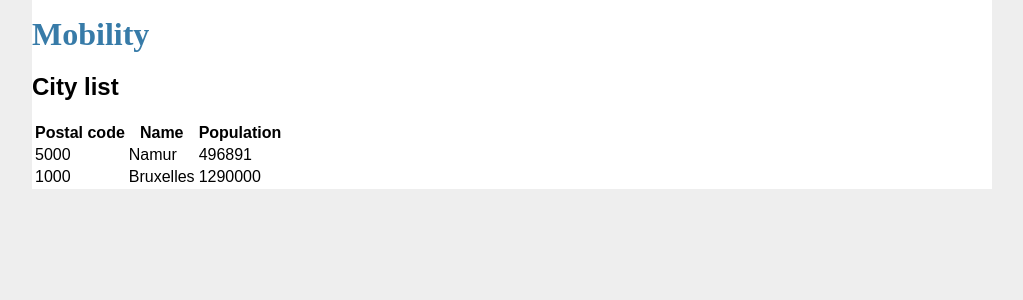
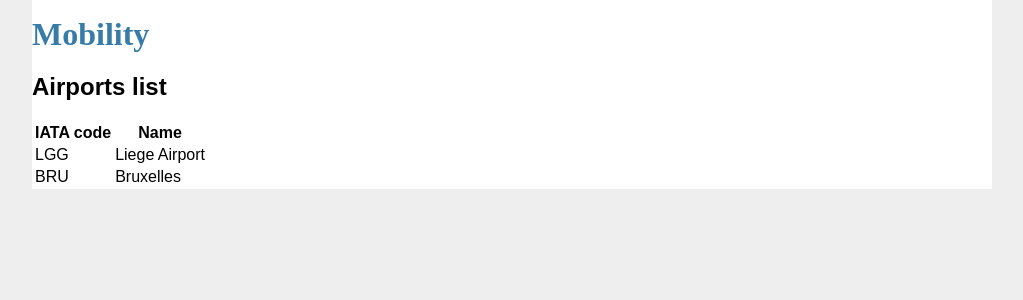
Before and after one commit to Younesdjzz/Bac1-website, a Flask app: page / in a window 1280 px wide. Shown: the part 50-350 px from the top of the page, without its empty margins (128-1151 px from the left). Run offline with Flask 3, Linux system fonts and the light colour scheme.

Commit message:
Modifications for 2025's project

```diff
--- a/mobility/__init__.py
+++ b/mobility/__init__.py
@@ -13,8 +13,8 @@ def create_app(test_config=None):
             DATABASE=os.path.join(app.root_path, 'poudlard.sqlite'),
         )
 
-    from . import city
-    app.register_blueprint(city.bp)
+    from . import airport
+    app.register_blueprint(airport.bp)
 
     app.add_url_rule('/', endpoint='index')
 
--- /dev/null
+++ b/mobility/airport.py
@@ -0,0 +1,13 @@
+from flask import (
+      Blueprint, render_template
+)
+
+from mobility.models.airport import get_airports
+
+bp = Blueprint('city', __name__)
+
+# Define the routes code
+@bp.route('/')
+def airport_list():
+    airports = get_airports()
+    return render_template("airports.html", airports=airports)
--- a/mobility/city.py
+++ /dev/null
@@ -1,11 +0,0 @@
-from flask import (
-      Blueprint, render_template
-)
-
-bp = Blueprint('city', __name__)
-
-# Define the routes code
-@bp.route('/')
-def city_list():
-    cities = [(5000, "Namur", 496891), (1000, "Bruxelles", 1290000)]
-    return render_template("base.html", cities=cities)
--- /dev/null
+++ b/mobility/models/airport.py
@@ -0,0 +1,4 @@
+def get_airports():
+    airports = [{"iata":"LGG", "name":"Liege Airport"},
+                {"iata":"BRU", "name":"Bruxelles"}]
+    return airports
--- /dev/null
+++ b/mobility/templates/airports.html
@@ -0,0 +1,17 @@
+{% extends "base.html" %}
+{% block content %}
+
+<h2>Airports list</h2>
+<table>
+    <tr>
+        <th>IATA code</th>
+        <th>Name</th>
+    </tr>
+    {% for airport in airports %}
+    <tr>
+        <td>{{ airport['iata'] }}</td>
+        <td>{{ airport['name'] }}</td>
+    </tr>
+    {% endfor %}
+</table>
+{% endblock %}
--- a/mobility/templates/base.html
+++ b/mobility/templates/base.html
@@ -16,22 +16,8 @@
 
     <div class="content">
         <h1>Mobility</h1>
-
-        <h2>City list</h2>
-        <table>
-            <tr>
-                <th>Postal code</th>
-                <th>Name</th>
-                <th>Population</th>
-            </tr>
-            {% for city in cities %}
-            <tr>
-                <td>{{ city[0] }}</td>
-                <td>{{ city[1] }}</td>
-                <td>{{ city[2] }}</td>
-            </tr>
-            {% endfor %}
-        </table>
+        {% block content %}
+        {% endblock %}
     </div>
 </body>
 </html>
```
Also changed, not shown: mobility/templates/about.html (+4 -22 lines), mobility/tests/test_example.py (+1 -0 lines).
